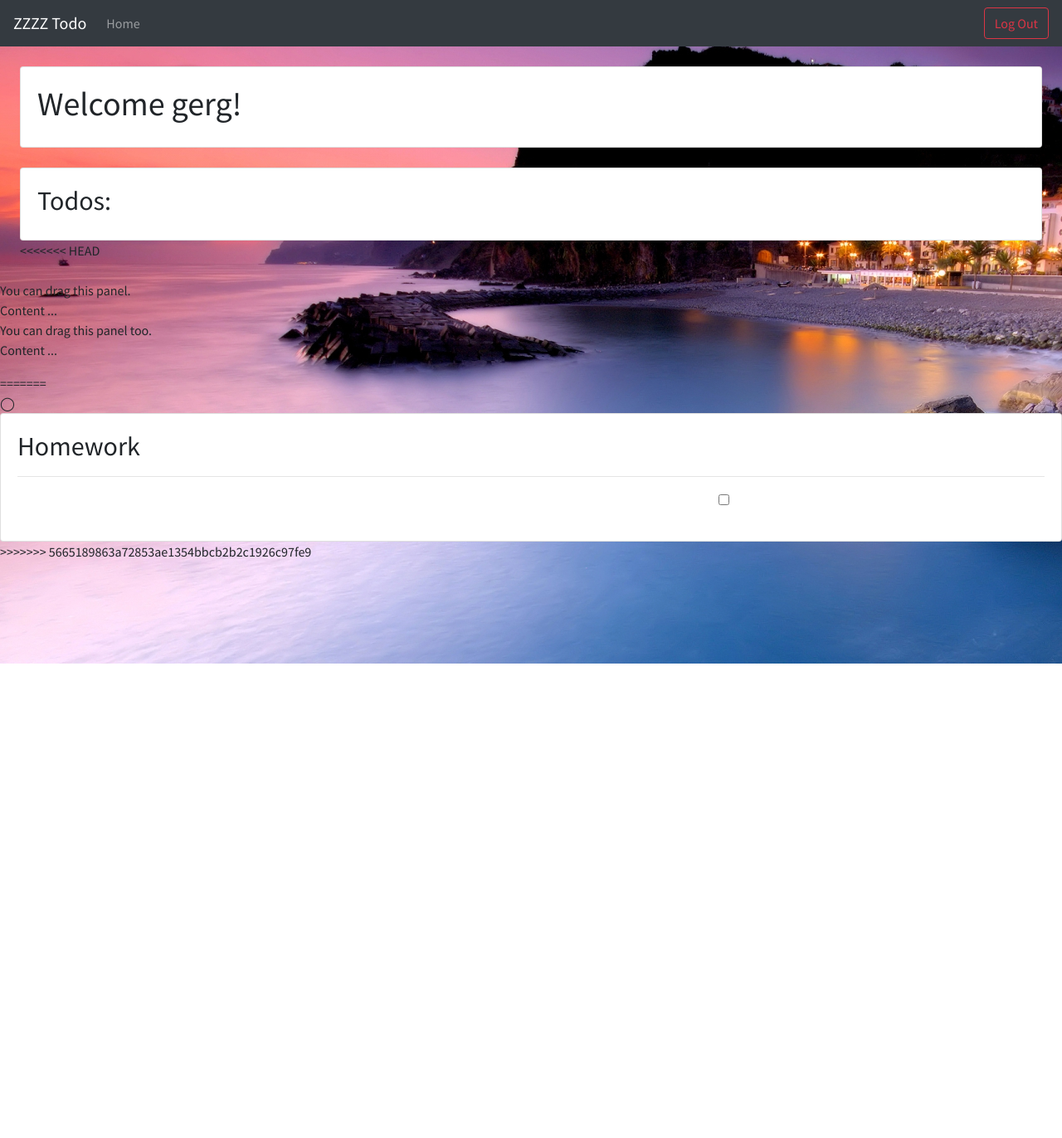
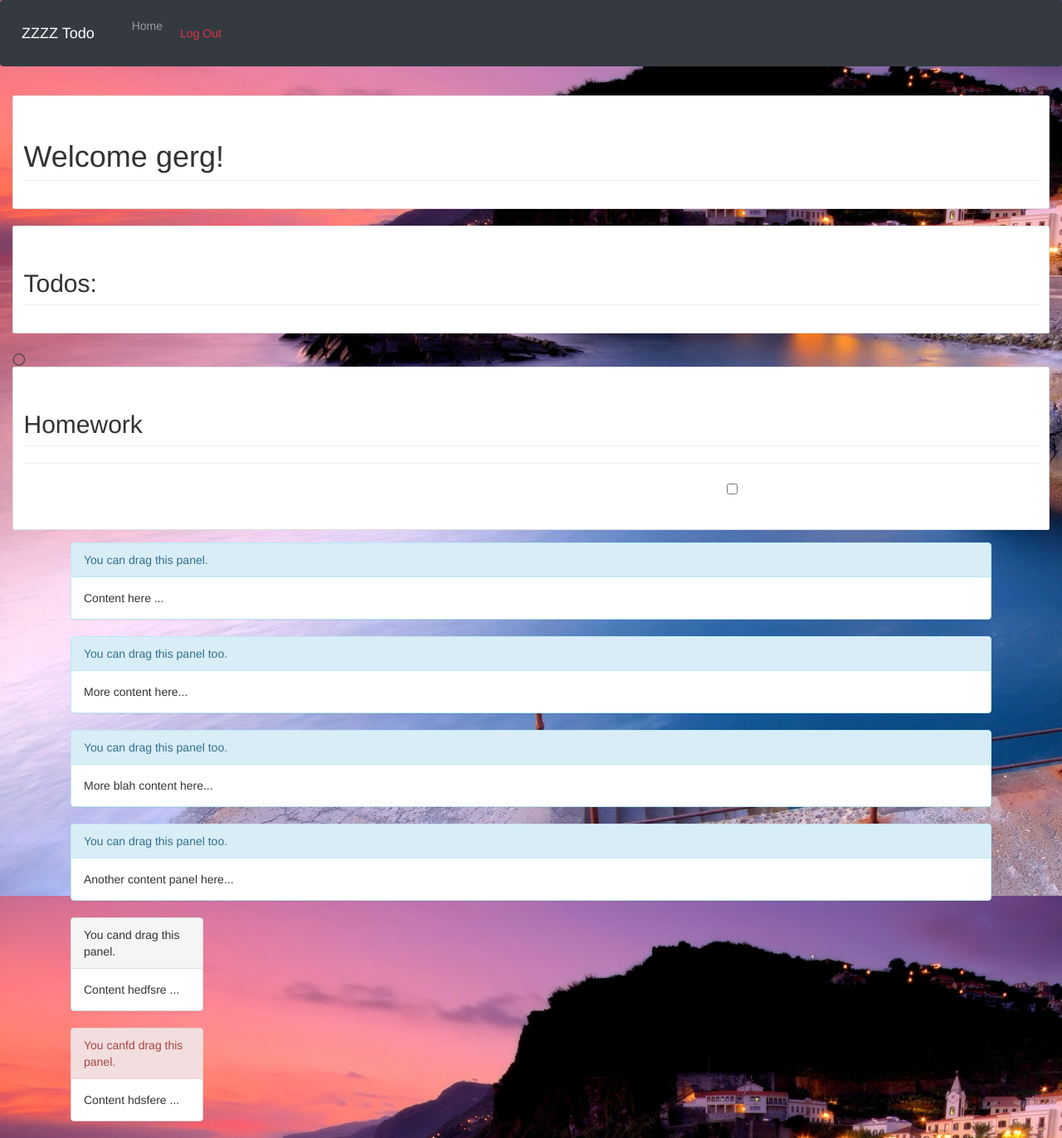
Before and after one commit to gregzb/HackathonJan2020, a Flask app: template templates/todo.html in a window 1280 px wide. Shown: the whole page at 83% size. Before the commit the page ends 800 px from the top, so only its background shows below. Run offline with Flask 2, Linux system fonts and the light colour scheme; the template is opened without the code that fills it, so the values that code supplies are empty; a user stored in the database is signed in; some libraries are stand-ins or nearby versions.

Commit message:
jacksons stupid

```diff
--- a/templates/todo.html
+++ b/templates/todo.html
@@ -25,43 +25,6 @@
       </div>
   </div>
 
-<<<<<<< HEAD
-            </div>
-        </div>
-    </div>
-
-    <ul id="draggablePanelList" class="list-unstyled">
-    <li class="panel panel-info">
-        <div class="panel-heading">You can drag this panel.</div>
-        <div class="panel-body">Content ...</div>
-    </li>
-    <li class="panel panel-info">
-        <div class="panel-heading">You can drag this panel too.</div>
-        <div class="panel-body">Content ...</div>
-    </li>
-</ul>
-<script type="text/javascript">
-  jQuery(function($) {
-    var panelList = $('#draggablePanelList');
-
-    panelList.sortable({
-        // Only make the .panel-heading child elements support dragging.
-        // Omit this to make then entire <li>...</li> draggable.
-        handle: '.panel-heading',
-        update: function() {
-            $('.panel', panelList).each(function(index, elem) {
-                 var $listItem = $(elem),
-                     newIndex = $listItem.index();
-
-                 // Persist the new indices.
-            });
-        }
-    });
-});
-</script>
-
-
-=======
   <br>◯
 
   <div id="todolist">
@@ -84,5 +47,83 @@
       </div>
   </div>
 </div>
->>>>>>> 5665189863a72853ae1354bbcb2b2c1926c97fe9
+<link href="https://maxcdn.bootstrapcdn.com/bootstrap/3.3.6/css/bootstrap.min.css" rel="stylesheet" integrity="sha256-7s5uDGW3AHqw6xtJmNNtr+OBRJUlgkNJEo78P4b0yRw= sha512-nNo+yCHEyn0smMxSswnf/OnX6/KwJuZTlNZBjauKhTK0c+zT+q5JOCx0UFhXQ6rJR9jg6Es8gPuD2uZcYDLqSw==" crossorigin="anonymous">
+   <script src="https://maxcdn.bootstrapcdn.com/bootstrap/3.3.6/js/bootstrap.min.js" integrity="sha256-KXn5puMvxCw+dAYznun+drMdG1IFl3agK0p/pqT9KAo= sha512-2e8qq0ETcfWRI4HJBzQiA3UoyFk6tbNyG+qSaIBZLyW9Xf3sWZHN/lxe9fTh1U45DpPf07yj94KsUHHWe4Yk1A==" crossorigin="anonymous"></script>
+     <script src="https://code.jquery.com/jquery-2.2.0.js"></script>
+   <script src="https://code.jquery.com/ui/1.11.4/jquery-ui.js"></script>
+</head>
+ </body>
+<div class="container">
+ <ul id="draggablePanelList" class="list-unstyled">
+     <li class="panel panel-info">
+         <div class="panel-heading">You can drag this panel.</div>
+         <div class="panel-body">Content here ...</div>
+     </li>
+     <li class="panel panel-info">
+         <div class="panel-heading">You can drag this panel too.</div>
+         <div class="panel-body">More content here...</div>
+     </li>
+     <li class="panel panel-info">
+         <div class="panel-heading">You can drag this panel too.</div>
+         <div class="panel-body">More blah content here...</div>
+     </li>
+     <li class="panel panel-info">
+         <div class="panel-heading">You can drag this panel too.</div>
+         <div class="panel-body">Another content panel here...</div>
+     </li>
+ </ul>
+<div class="row">
+ <div class="col-xs-2">
+ <div id="draggablePanelList2" class="">
+     <div class="panel panel-default">
+         <div class="panel-heading">You cand drag this panel.</div>
+         <div class="panel-body">Content hedfsre ...</div>
+     </div>
+     <div class="panel panel-danger">
+         <div class="panel-heading">You canfd drag this panel.</div>
+         <div class="panel-body">Content hdsfere ...</div>
+     </div>
+ </div>
+   </div><!--end col-->
+ </div><!--end row-->
+</div>
+ </body>
+<script type="text/javascript">
+  jQuery(function($) {
+        var panelList = $('#draggablePanelList');
+
+        panelList.sortable({
+            // Only make the .panel-heading child elements support dragging.
+            // Omit this to make then entire <li>...</li> draggable.
+            handle: '.panel-heading',
+            update: function() {
+                $('.panel', panelList).each(function(index, elem) {
+                     var $listItem = $(elem),
+                         newIndex = $listItem.index();
+
+                     // Persist the new indices.
+                });
+            }
+        });
+    });
+
+    jQuery(function($) {
+        var panelList2 = $('#draggablePanelList2');
+
+        panelList2.sortable({
+            // Only make the .panel-heading child elements support dragging.
+            // Omit this to make then entire <li>...</li> draggable.
+            handle: '.panel-heading',
+            update: function() {
+                $('.panel', panelList2).each(function(index, elem) {
+                     var $listItem = $(elem),
+                         newIndex = $listItem.index();
+
+                     // Persist the new indices.
+                });
+            }
+        });
+    });
+</script>
+
 {% endblock %}
```
Also changed, not shown: todo.db.
